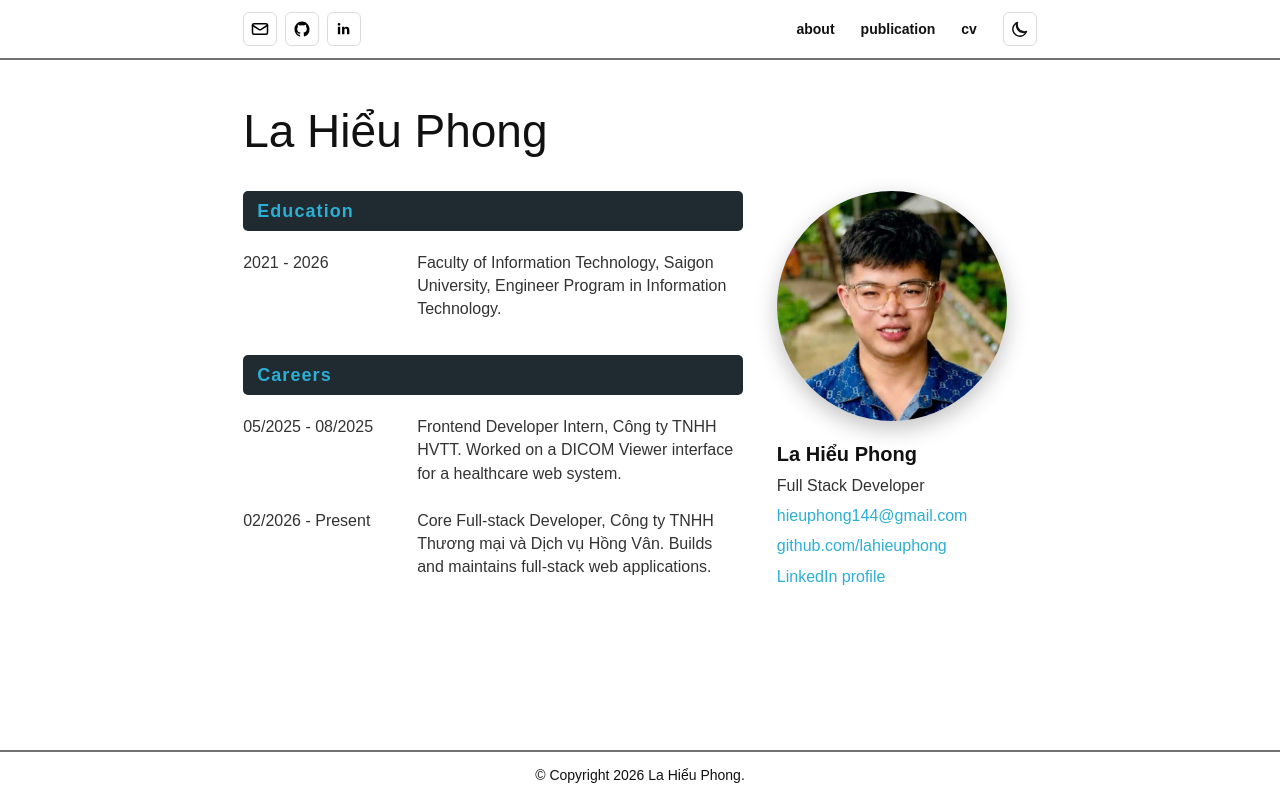
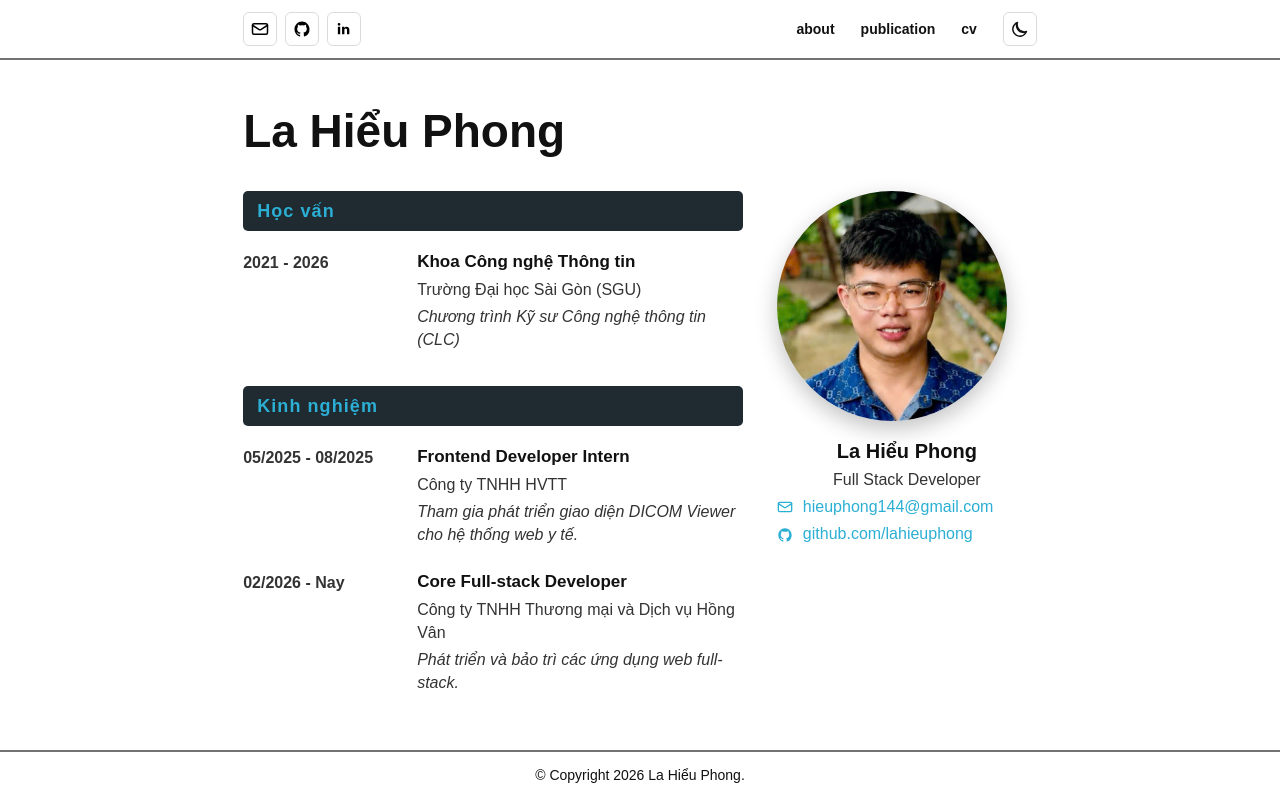
Before and after one commit to lahieuphong/lahieuphong-cv, a Next.js app: page /about in a window 1280 px wide. Built offline with nearby package versions, Linux system fonts and the light colour scheme.

Commit message:
Polish about page content

```diff
--- a/src/app/about/page.tsx
+++ b/src/app/about/page.tsx
@@ -1,24 +1,29 @@
+import type { CSSProperties } from "react";
 import SiteFooter from "../components/SiteFooter";
 import { withBasePath } from "../components/navbar/navbarLinks";
 
 const education = [
   {
     period: "2021 - 2026",
-    description:
-      "Faculty of Information Technology, Saigon University, Engineer Program in Information Technology.",
+    school: "Trường Đại học Sài Gòn (SGU)",
+    faculty: "Khoa Công nghệ Thông tin",
+    program: "Chương trình Kỹ sư Công nghệ thông tin (CLC)",
   },
 ];
 
 const careers = [
   {
     period: "05/2025 - 08/2025",
+    role: "Frontend Developer Intern",
+    company: "Công ty TNHH HVTT",
     description:
-      "Frontend Developer Intern, Công ty TNHH HVTT. Worked on a DICOM Viewer interface for a healthcare web system.",
+      "Tham gia phát triển giao diện DICOM Viewer cho hệ thống web y tế.",
   },
   {
-    period: "02/2026 - Present",
-    description:
-      "Core Full-stack Developer, Công ty TNHH Thương mại và Dịch vụ Hồng Vân. Builds and maintains full-stack web applications.",
+    period: "02/2026 - Nay",
+    role: "Core Full-stack Developer",
+    company: "Công ty TNHH Thương mại và Dịch vụ Hồng Vân",
+    description: "Phát triển và bảo trì các ứng dụng web full-stack.",
   },
 ];
 
@@ -31,24 +36,32 @@ export default function AboutPage() {
         <div className="about-layout">
           <div className="about-content">
             <section className="about-section">
-              <h2>Education</h2>
+              <h2>Học vấn</h2>
               <div className="about-timeline">
                 {education.map((item) => (
                   <div className="about-row" key={item.period}>
                     <p className="about-period">{item.period}</p>
-                    <p>{item.description}</p>
+                    <div className="about-entry">
+                      <strong>{item.faculty}</strong>
+                      <span>{item.school}</span>
+                      <em>{item.program}</em>
+                    </div>
                   </div>
                 ))}
               </div>
             </section>
 
             <section className="about-section">
-              <h2>Careers</h2>
+              <h2>Kinh nghiệm</h2>
               <div className="about-timeline">
                 {careers.map((item) => (
                   <div className="about-row" key={item.period}>
                     <p className="about-period">{item.period}</p>
-                    <p>{item.description}</p>
+                    <div className="about-entry">
+                      <strong>{item.role}</strong>
+                      <span>{item.company}</span>
+                      <em>{item.description}</em>
+                    </div>
                   </div>
                 ))}
               </div>
@@ -61,25 +74,38 @@ export default function AboutPage() {
             <h2>La Hiểu Phong</h2>
             <p>Full Stack Developer</p>
             <a
+              className="about-profile-link"
               href="https://mail.google.com/mail/?view=cm&fs=1&to=hieuphong144@gmail.com"
               target="_blank"
               rel="noopener noreferrer"
             >
-              hieuphong144@gmail.com
+              <span
+                className="about-profile-link-icon"
+                style={{
+                  "--about-profile-link-icon": `url(${withBasePath(
+                    "/icons/mail.svg",
+                  )})`,
+                } as CSSProperties}
+                aria-hidden="true"
+              />
+              <span>hieuphong144@gmail.com</span>
             </a>
             <a
+              className="about-profile-link"
               href="https://github.com/lahieuphong"
               target="_blank"
               rel="noopener noreferrer"
             >
-              github.com/lahieuphong
-            </a>
-            <a
-              href="https://www.linkedin.com/in/la-hieu-phong-04359a362/"
-              target="_blank"
-              rel="noopener noreferrer"
-            >
-              LinkedIn profile
+              <span
+                className="about-profile-link-icon"
+                style={{
+                  "--about-profile-link-icon": `url(${withBasePath(
+                    "/icons/github.svg",
+                  )})`,
+                } as CSSProperties}
+                aria-hidden="true"
+              />
+              <span>github.com/lahieuphong</span>
             </a>
           </aside>
         </div>
--- a/src/app/globals.css
+++ b/src/app/globals.css
@@ -248,7 +248,7 @@ a:hover {
   color: var(--publication-text);
   font-size: 46px;
   line-height: 1.1;
-  font-weight: 300;
+  font-weight: 700;
   letter-spacing: 0;
 }
 
@@ -294,15 +294,40 @@ a:hover {
   line-height: 1.45;
 }
 
+.about-entry {
+  display: grid;
+  gap: 4px;
+  color: var(--publication-muted);
+  font-size: 16px;
+  line-height: 1.45;
+}
+
+.about-entry strong {
+  color: var(--publication-text);
+  font-size: 17px;
+  line-height: 1.35;
+  font-weight: 700;
+}
+
+.about-entry span {
+  display: block;
+}
+
+.about-entry em {
+  color: var(--publication-muted);
+  font-style: italic;
+}
+
 .about-period {
   color: var(--publication-text);
+  font-weight: 700;
   white-space: nowrap;
 }
 
 .about-profile {
   display: grid;
   justify-items: start;
-  gap: 8px;
+  gap: 5px;
 }
 
 .about-profile img {
@@ -319,6 +344,8 @@ a:hover {
   font-size: 20px;
   line-height: 1.3;
   font-weight: 700;
+  text-align: center;
+  width: 100%;
 }
 
 .about-profile p,
@@ -329,10 +356,31 @@ a:hover {
   line-height: 1.4;
 }
 
+.about-profile p {
+  text-align: center;
+  width: 100%;
+}
+
 .about-profile a {
   color: #2cafd4;
   overflow-wrap: anywhere;
   text-decoration: none;
+}
+
+.about-profile-link {
+  display: grid;
+  grid-template-columns: 18px minmax(0, 1fr);
+  align-items: center;
+  gap: 8px;
+}
+
+.about-profile-link-icon {
+  display: block;
+  width: 16px;
+  height: 16px;
+  background: currentColor;
+  mask: var(--about-profile-link-icon) center / contain no-repeat;
+  -webkit-mask: var(--about-profile-link-icon) center / contain no-repeat;
 }
 
 .about-profile a:hover {
@@ -1022,8 +1070,13 @@ a:hover {
     gap: 20px;
   }
 
-  .about-row p {
+  .about-row p,
+  .about-entry {
     font-size: 15px;
+  }
+
+  .about-entry strong {
+    font-size: 16px;
   }
 
   .publication-shell {
@@ -1271,8 +1324,13 @@ a:hover {
 
   .about-profile p,
   .about-profile a,
-  .about-row p {
+  .about-row p,
+  .about-entry {
     font-size: 14px;
+  }
+
+  .about-entry strong {
+    font-size: 15px;
   }
 
   .publication-shell {
```
